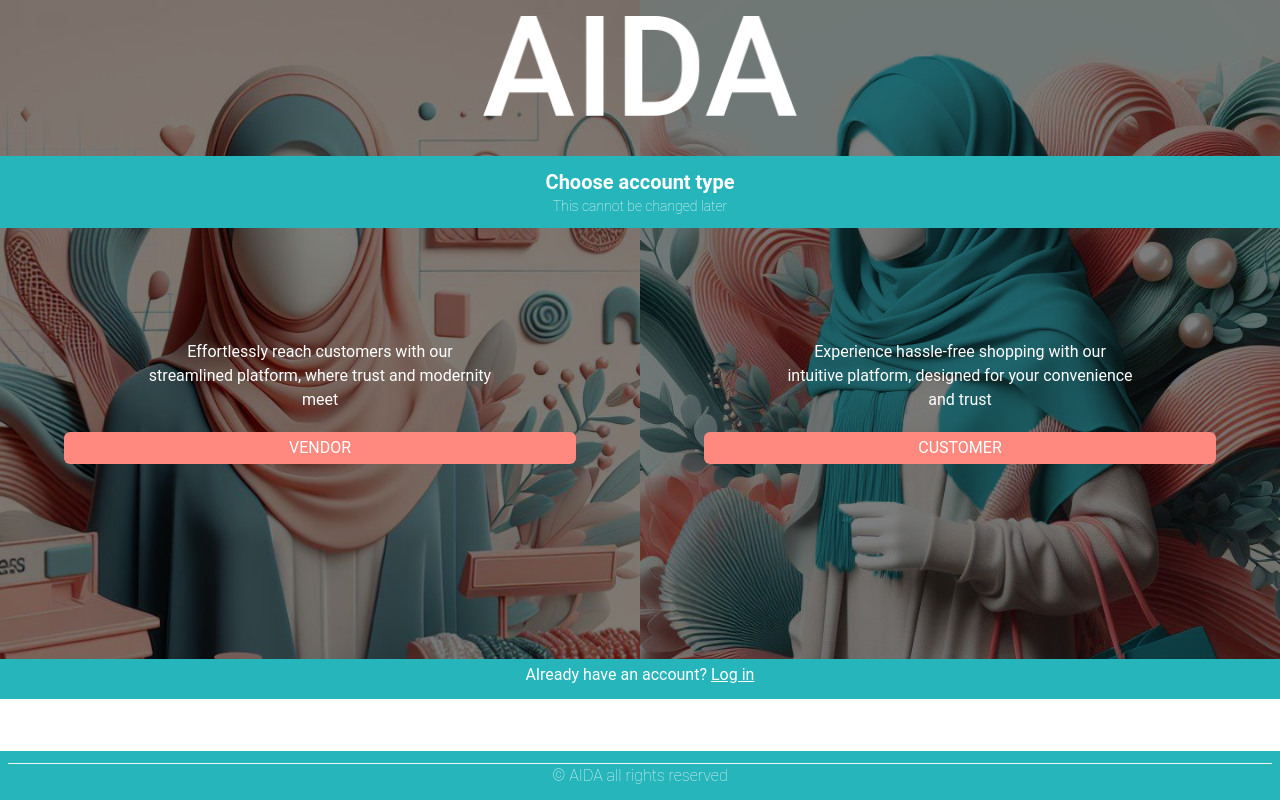
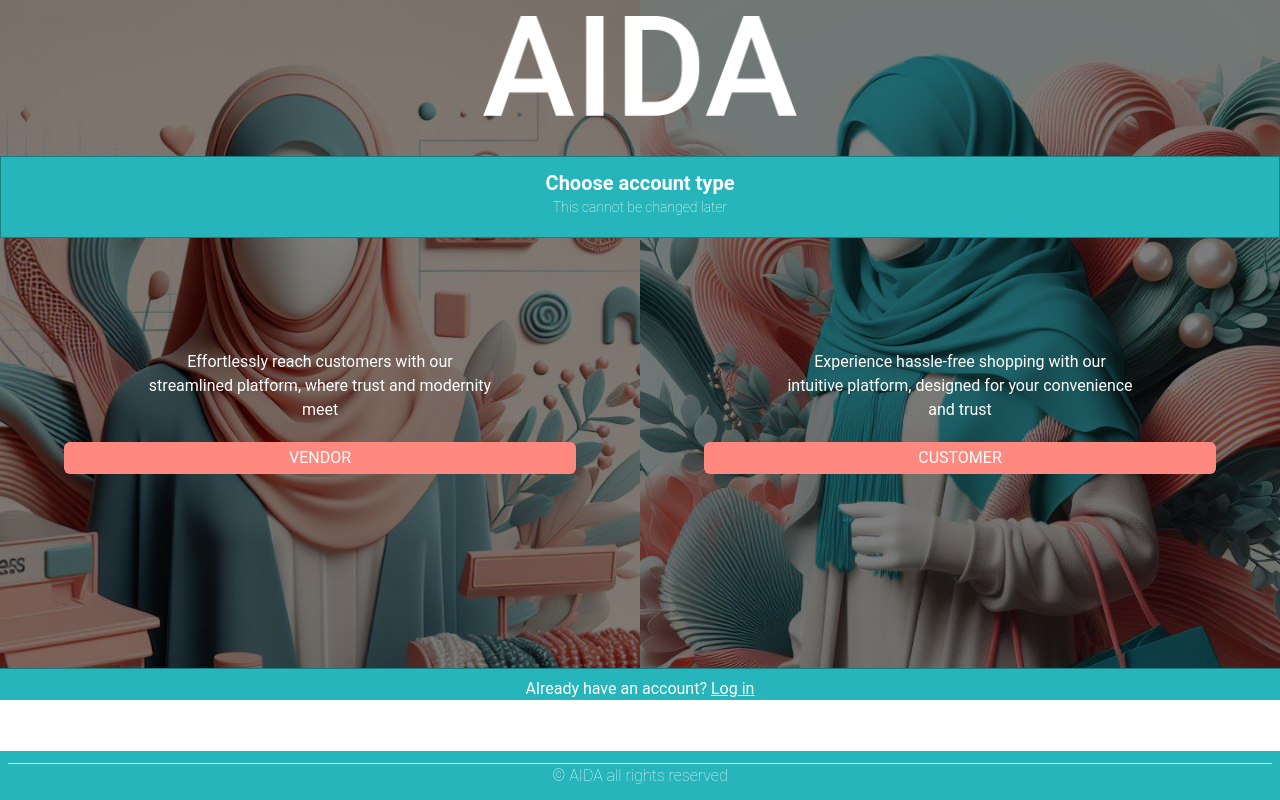
Before and after one commit to RanaMohamad21/Aida-Front-End, a React (Vite) app in the folder Aida/: page /accountType in a window 1280 px wide. Built offline with nearby package versions, Linux system fonts and the light colour scheme.

Commit message:
Added borders

```diff
--- a/Aida/src/App.jsx
+++ b/Aida/src/App.jsx
@@ -8,7 +8,7 @@ function App() {
   return (
     <VendorSignUpProvider>
       <AuthenticationProvider>
-        <div>
+        <div className="grid grid-rows-[1fr,auto]">
           <BrowserRouter>
             <Routes>
               {routes.map((route, index) => (
--- a/Aida/src/Authentication/AccountType.jsx
+++ b/Aida/src/Authentication/AccountType.jsx
@@ -5,7 +5,7 @@ import Logo from "../assets/logo/wordmark_white.png";
 
 function AccountType() {
   return (
-    <div className="relative grid grid-[1fr,auto] h-screen w-full">
+    <div className="relative grid grid-[1fr,auto] h-screen w-full ">
       {/* Background with overlay */}
       <div
         className="absolute inset-0 w-full h-full"
@@ -23,7 +23,7 @@ function AccountType() {
           <div className="pb-10">
             <img src={Logo} className="h-[100px] mt-4 mx-auto" />
           </div>
-          <div className="bg-teal text-center py-3">
+          <div className="bg-teal text-center py-3 pb-5 border border-black border-opacity-30 ">
             <p className="font-semibold text-xl">Choose account type</p>
             <p className="font-thin text-sm">This cannot be changed later</p>
           </div>
@@ -60,52 +60,3 @@ function AccountType() {
 }
 
 export default AccountType;
-
-// import Button from "../UI/Button";
-// import LoginPrompt from "../UI/LoginPrompt";
-// import Background from "../assets/Authentication/MixedVendorCustomer.png";
-// import Logo from "../assets/logo/LogoWhiteTransparent.svg";
-// function AccountType() {
-//   return (
-//     <div className="grid  grid-[1fr,auto] h-screen  w-full ">
-
-//       <div
-//         className="w-full grid grid-rows-[auto,auto,1fr] text-white  "
-//         style={{ backgroundImage: `url(${Background})` }}
-//       >
-//         <div>
-//         <img src={Logo} className="h-[70%] mt-4 w-full"/>
-//         </div>
-//         <div className="bg-teal text-center py-3 ">
-//           <p className="font-semibold text-xl">Choose account type</p>
-//           <p className="font-thin text-sm">This cannot be changed later</p>
-//         </div>
-//         <div className="flex items-center justify-center text-center ">
-//           <div>
-//             <p>
-//               Effortlessly reach customers with our streamlined platform, where
-//               trust and modernity meet
-//             </p>
-//             <Button route="" background="FlamingoPink" width="w-[80%]">
-//               Vendor
-//             </Button>
-//           </div>
-//           <div >
-//             <p>
-//               Experience hassle-free shopping with our intuitive platform,
-//               designed for your convenience and trust
-//             </p>
-//             <Button route="" background="FlamingoPink" width="w-[80%]
-//             " style="mt-[42px]">
-//               Customer
-//             </Button>
-//           </div>
-//         </div>
-//       </div>
-
-//       <LoginPrompt />
-//     </div>
-//   );
-// }
-
-// export default AccountType;
--- a/Aida/src/Authentication/Login.jsx
+++ b/Aida/src/Authentication/Login.jsx
@@ -61,6 +61,7 @@ function Login() {
             <label className="text-xl">Password</label>
             <input
               type="password"
+
               className="w-full text-black bg-none px-2 py-1 mt-1 font-thin"
               onChange={(e) => setPassword(e.target.value)}
               required
--- a/Aida/src/Authentication/SignUpVendor1.jsx
+++ b/Aida/src/Authentication/SignUpVendor1.jsx
@@ -122,7 +122,7 @@ function SignUpVendor1() {
             name="storeName"
             type="text"
             placeholder="Example"
-            className={`${inputStyle}  md:w-[40%]`}
+            className={`${inputStyle}  `}
             maxLength="50"
             onChange={handleChange}
             required
--- a/Aida/src/UI/Footer.jsx
+++ b/Aida/src/UI/Footer.jsx
@@ -1,7 +1,6 @@
 function Footer() {
-
   return (
-    <footer className="bg-teal text-center text-IceBlue font-thin bottom-0 w-screan  px-2 py-3 w-[100%] mt-0 fixed">
+    <footer className="bg-teal text-center text-IceBlue font-thin bottom-0 w-screen  px-2 py-3  mt-0 z-50  fixed  ">
       <hr />
       <p>&copy; AIDA all rights reserved</p>
     </footer>
--- a/Aida/src/UI/LoginPrompt.jsx
+++ b/Aida/src/UI/LoginPrompt.jsx
@@ -1,11 +1,16 @@
 import { Link } from "react-router-dom";
 
 function LoginPrompt() {
-    return (
-        <div className="bg-teal w-full text-center text-white h-10 pt-1">
-            <p>Already have an account? <Link className="underline" to = "/login">Log in</Link></p>
-        </div>
-    )
+  return (
+    <div className="bg-teal w-full text-center text-white h-8 pt-2 border-t border-black border-opacity-30 ">
+      <p>
+        Already have an account?{" "}
+        <Link className="underline hover:italic transition-all duration-100 hover:text-IceBlue" to="/login">
+          Log in
+        </Link>
+      </p>
+    </div>
+  );
 }
 
 export default LoginPrompt;
```
